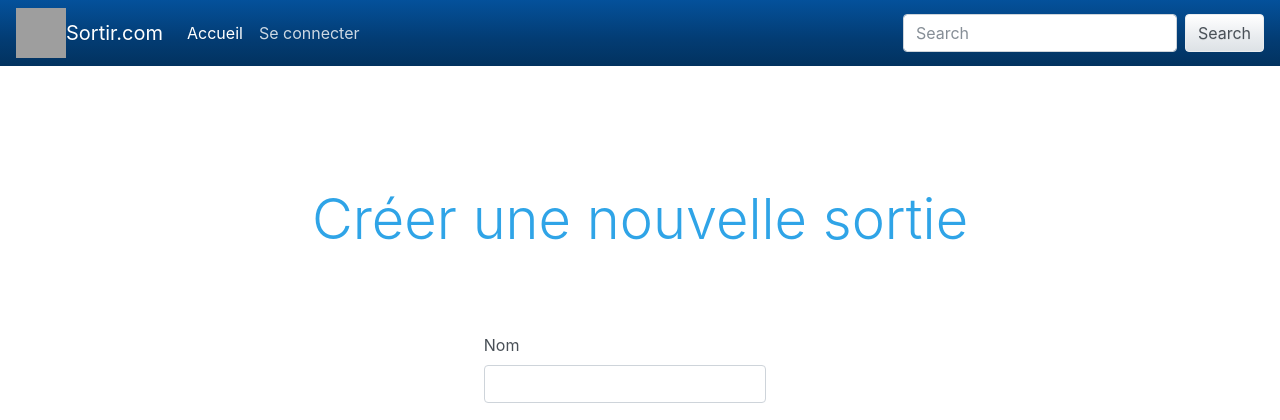
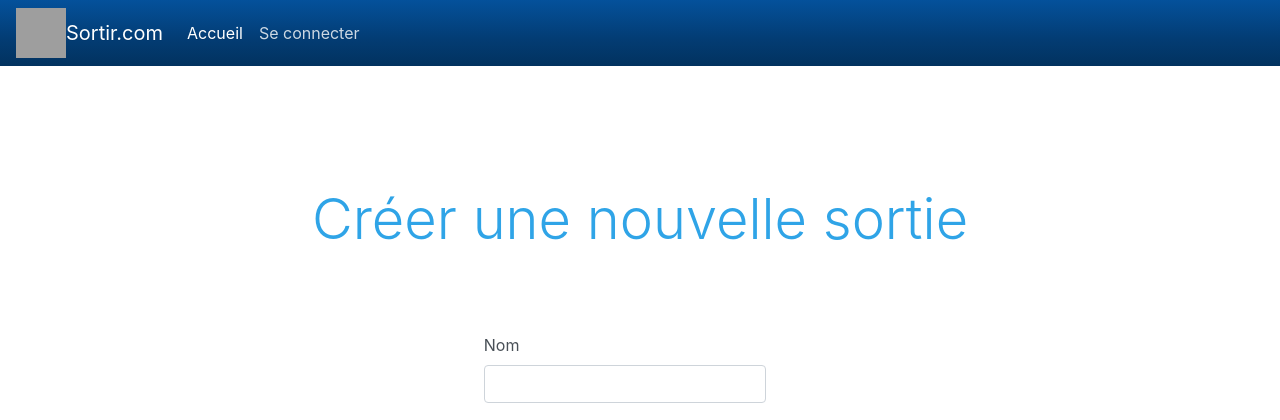
Before and after one commit to Ldum777/projetSortir, a Symfony app: template templates/sortie/create.html.twig in a window 1280 px wide. Shown: the top 420 px of the page. Run offline with Twig, Linux system fonts and the light colour scheme; the template is opened without the code that fills it, so the values that code supplies are empty; form fields are guessed from the names that the template uses; some libraries are stand-ins or nearby versions; grey boxes are pictures that could not be loaded.

Commit message:
Commit branche dev Leo 25/02 16h21

```diff
--- a/templates/base.html.twig
+++ b/templates/base.html.twig
@@ -59,21 +59,25 @@
                                 <span class="sr-only">(current)</span>
                             </a>
                         </li>
-                        <li class="nav-item">
-                            <a class="nav-link" href="{{ url('app_logout') }}">Se déconnecter</a>
-                        </li>
+                    </ul>
+                    <div  align="right">
+                    <ul class="navbar-nav mr-auto">
+
                         <li class="nav-item ">
                             <a class="nav-link" href="{{ url('profile_display') }}">Mon profil</a>
                         </li>
-                    <li class="nav-item ">
-                    </li>
+                        <li class="nav-item ">
+                            <a class="nav-link" href="{{ url('app_logout') }}">Se déconnecter</a>
+                        </li>
+                    </ul>
+                    </div>
                     {% endif %}
 
-                </ul>
-                <form class="form-inline my-2 my-lg-0">
-                    <input class="form-control mr-sm-2" type="text" placeholder="Search">
-                    <button class="btn btn-secondary my-2 my-sm-0" type="submit">Search</button>
-                </form>
+
+{#                <form class="form-inline my-2 my-lg-0">#}
+{#                    <input class="form-control mr-sm-2" type="text" placeholder="Search">#}
+{#                    <button class="btn btn-secondary my-2 my-sm-0" type="submit">Search</button>#}
+{#                </form>#}
             </div>
         </nav>
 
```
